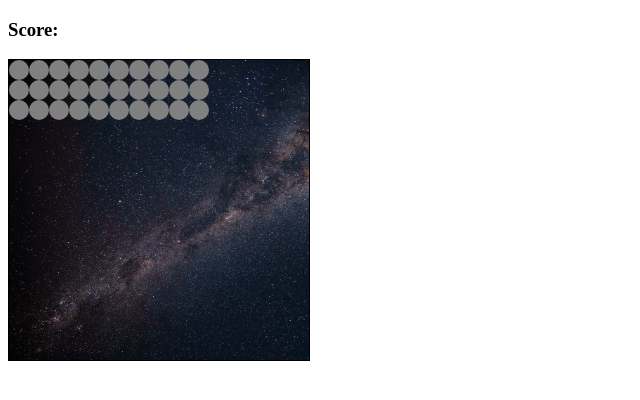
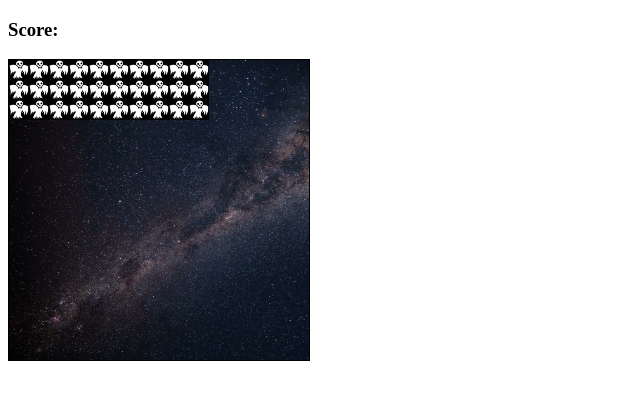
Before and after one commit to shoneriki/javascript-games, a plain HTML site: page space-invaders/index.html in a window 1280 px wide. Shown: the whole page, without its empty margins (0-640 px from the left). Drawn offline with Linux system fonts and the light colour scheme.

Commit message:
icon style tinkering

```diff
--- a/space-invaders/style.css
+++ b/space-invaders/style.css
@@ -3,7 +3,6 @@
 .grid {
   background-image: url("space-background.jpg");
   background-size: cover;
-  opacity: 1;
   filter: (100%);
   display: flex;
   flex-wrap: wrap;
@@ -22,8 +21,9 @@
 }
 
 .invader {
+  background-image: url("haunting.png");
+  background-size: cover;
   background-color: gray;
-  border-radius: 10px;
 }
 
 .boom {
@@ -32,5 +32,4 @@
 
 .laser {
   background-color:red;
-
 }
```
Also changed, not shown: space-invaders/haunting.png (added), space-invaders/tie-fighter.png (added).
